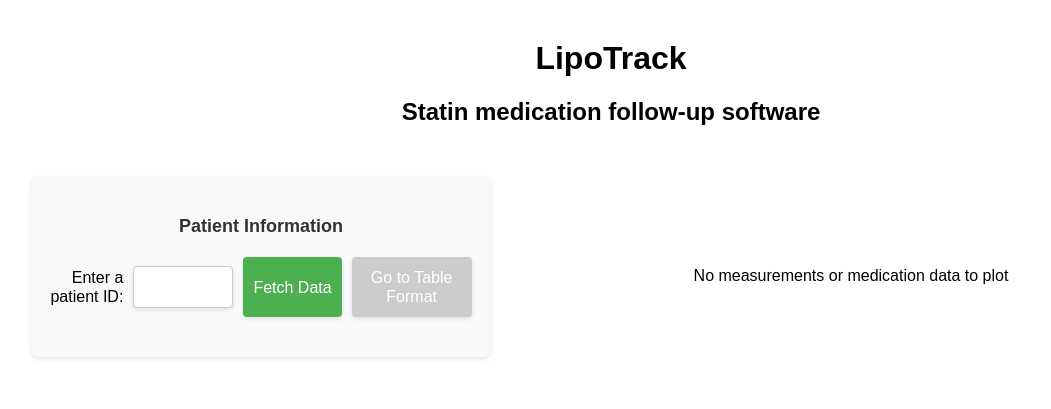
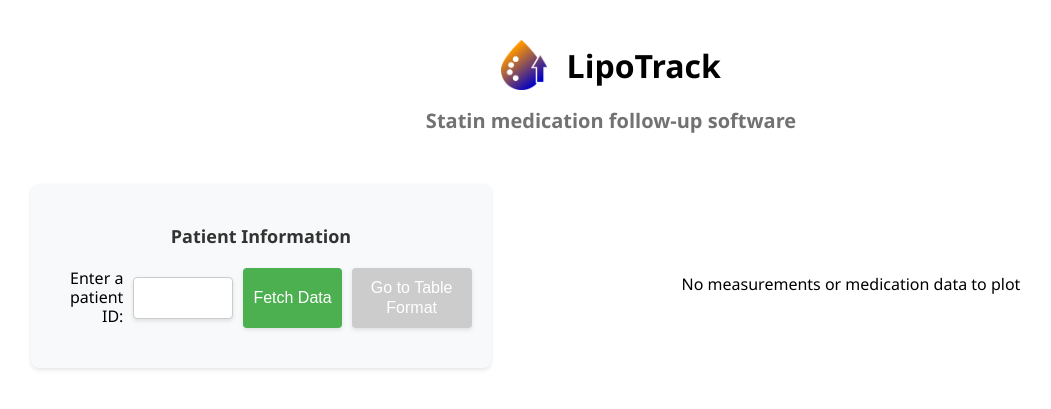
Before and after one commit to SteevenRBH/BBT.HTI.508-Health-Software-Development-Project, a Flask app: page / in a window 1280 px wide. Shown: the top 409 px of the page, without its empty margins (29-1080 px from the left). Run offline with Flask 3, Linux system fonts and the light colour scheme; parts of the project's set-up code (start-up, migrations or seed data) failed here and were passed over.

Commit message:
Add header styling and logo to improve UI consistency.

```diff
--- a/static/css/styles.css
+++ b/static/css/styles.css
@@ -1,6 +1,6 @@
 /* Base styles */
 body {
-    font-family: Arial, sans-serif;
+    font-family: Segoe UI, sans-serif;
     margin: 40px;
 }
 
@@ -11,6 +11,8 @@ h1, h2, h3 {
 
 h2 {
     margin-bottom: 30px;
+    font-size: 20px;
+    color: #727272;
 }
 
 h3 {
@@ -18,6 +20,24 @@ h3 {
     font-size: 18px;
     font-weight: bold;
     color: #333;
+}
+
+/* Add styles for the header section */
+.header-container {
+    display: flex;
+    align-items: center;
+    justify-content: center;
+    gap: 20px;
+    margin-bottom: 10px;
+}
+
+.header-container img {
+    height: 50px;
+    width: auto;
+}
+
+.header-container h1 {
+    margin: 0;  /* Remove default margins from h1 */
 }
 
 /* Layout */
--- a/templates/details.html
+++ b/templates/details.html
@@ -2,11 +2,15 @@
 <html lang="en">
 <head>
     <title>LipoTrack - Details</title>
+    <link rel="icon" type="image/png" href="{{ url_for('static', filename='img/logo.png') }}">
     <link rel="stylesheet" href="{{ url_for('static', filename='css/styles.css') }}">
 </head>
 <body>
 
-<h1>LipoTrack</h1>
+<div class="header-container">
+    <img src="{{ url_for('static', filename='img/logo.png') }}" alt="LipoTrack Logo">
+    <h1>LipoTrack</h1>
+</div>
 <h2>Statin medication follow-up software</h2>
 
 <div class="details-container">
--- a/templates/index.html
+++ b/templates/index.html
@@ -2,11 +2,15 @@
 <html lang="en">
 <head>
     <title>LipoTrack - Overview</title>
+    <link rel="icon" type="image/png" href="{{ url_for('static', filename='img/logo.png') }}">
     <link rel="stylesheet" href="{{ url_for('static', filename='css/styles.css') }}">
 </head>
 <body>
 
-<h1>LipoTrack</h1>
+<div class="header-container">
+    <img src="{{ url_for('static', filename='img/logo.png') }}" alt="LipoTrack Logo">
+    <h1>LipoTrack</h1>
+</div>
 <h2>Statin medication follow-up software</h2>
 
 <div class="container">
```
Also changed, not shown: static/img/Logo.png (added).
